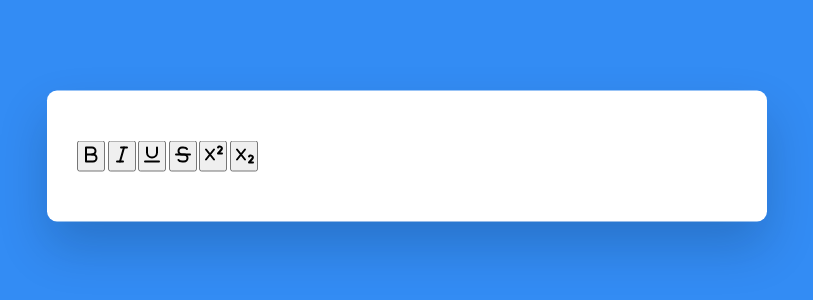
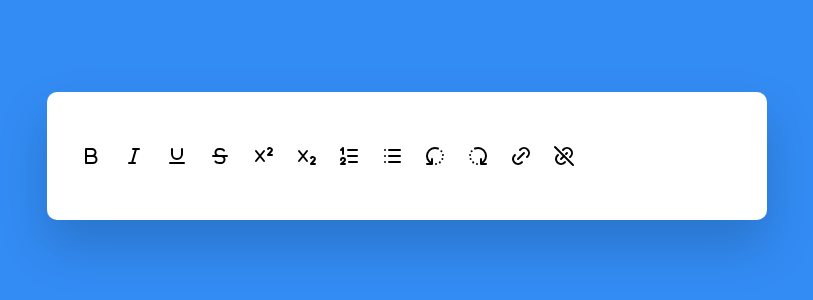
Before and after one commit to steven55sol/Practice_app_Js, a plain HTML site: page editor_works/index.html in a window 1280 px wide. Shown: the part 244-544 px from the top of the page, without its empty margins (233-1046 px from the left). Drawn offline with Linux system fonts and the light colour scheme.

Commit message:
Agregando Iconos del projecto Editor_Text

```diff
--- a/editor_works/app.css
+++ b/editor_works/app.css
@@ -16,6 +16,7 @@ body{
     --color-principal: #338cf4;
     --white: #ffffff;
     --black: #000000;
+    --blue-dark: #020929;
 
 }
 
@@ -33,5 +34,24 @@ body{
     top: 50%;
     border-radius: 1rem;
     box-shadow: 0 2.5rem 5rem rgba(7,20,35,0.2);
+}
+
+.options{
+    display: flex;
+    flex-wrap: wrap;
+    align-items: center;
+    gap: 1.5rem;
+}
+
+button{
+    height: 2.8rem;
+    width: 2.8rem;
+    display: grid;
+    place-items: center;
+    border-radius: 3px;
+    border:none;
+    background-color: var(--white);
+    outline: none;
+    color: var(--blue-dark);
 
 }
--- a/editor_works/index.html
+++ b/editor_works/index.html
@@ -8,7 +8,7 @@
 </head>
 <body>
     <div class="container">
-        <div class="options">
+        <section class="options">
             <!-- Text  format-->
              <button id="bold" class="option-button
              format">
@@ -23,13 +23,34 @@
             <button id="strikethrough" class="option-button fotmat">
                 <img src="src/svg/strikethrough.svg" alt="Button italic">
             </button>
-            <button id="superscript" class="option-button fotmat">
+            <button id="superscript" class="option-button script">
                 <img src="src/svg/superscript.svg" alt="Button italic">
             </button>
-            <button id="subscript" class="option-button fotmat">
+            <button id="subscript" class="option-button script">
                 <img src="src/svg/subscript.svg" alt="Button italic">
             </button>
-        </div>
+            <!-- List -->
+             <button id="insertOrderedList" class="option-button">
+                <img src="src/svg/orderList.svg" alt="Button orderList">
+             </button>
+             <button id="insertUnderedList" class="option-button">
+                <img src="src/svg/underedList.svg" alt="Button underedList">
+             </button>
+             <!-- Button undo/redo -->
+             <button id="undo" class="option-button">
+                <img src="src/svg/undo.svg" alt="Button undo">
+             </button>
+             <button id="undo" class="option-button">
+                <img src="src/svg/redo.svg" alt="Button redo">
+             </button>
+             <!-- Button Link -->
+             <button id="createLink" class="option-button">
+                <img src="src/svg/link.svg" alt="Button link">
+             </button>
+             <button id="unLink" class="option-button">
+                <img src="src/svg/unlink.svg" alt="Button link">
+             </button>
+        </section>
     </div>
     <!-- coding the JavaScript -->
      <script src="app.js"></script>
```
Also changed, not shown: editor_works/src/svg/link.svg (added), editor_works/src/svg/orderList.svg (added), editor_works/src/svg/redo.svg (added), editor_works/src/svg/underedList.svg (added), editor_works/src/svg/undo.svg (added), editor_works/src/svg/unlink.svg (added).
